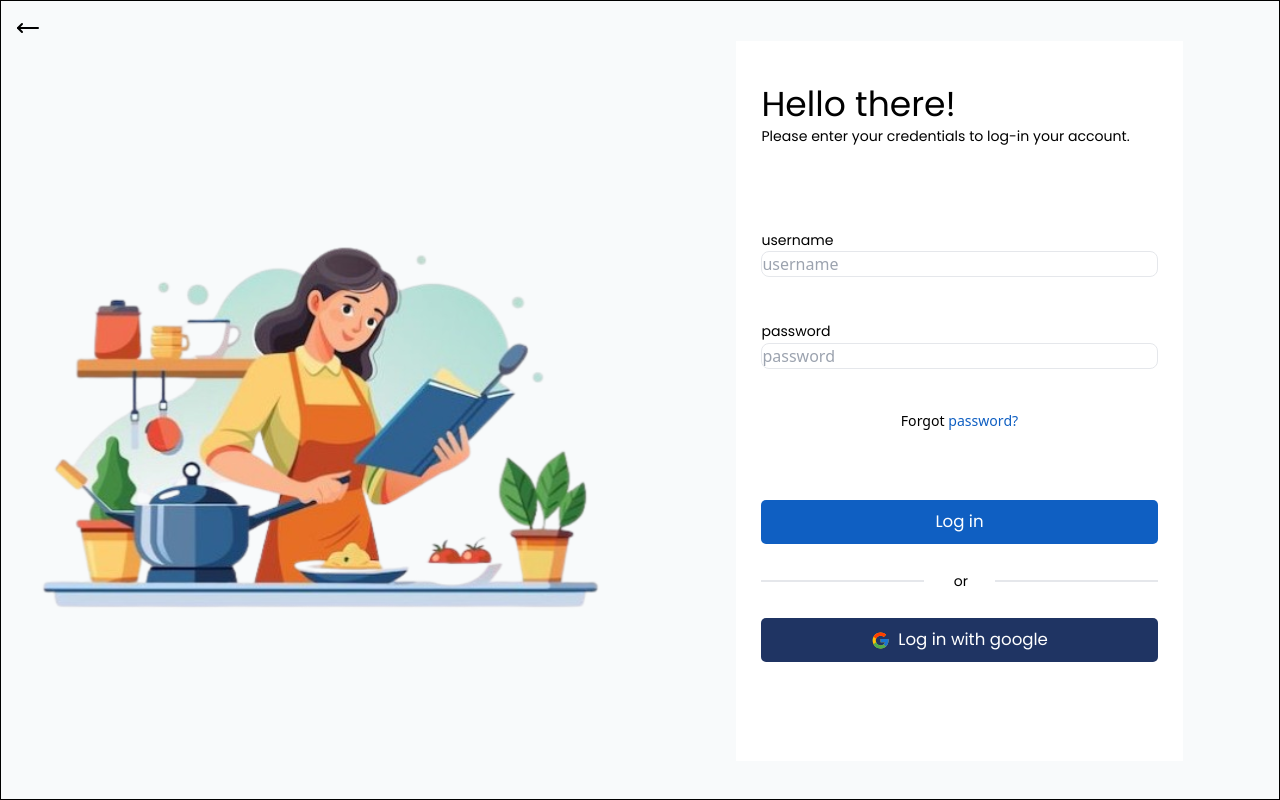
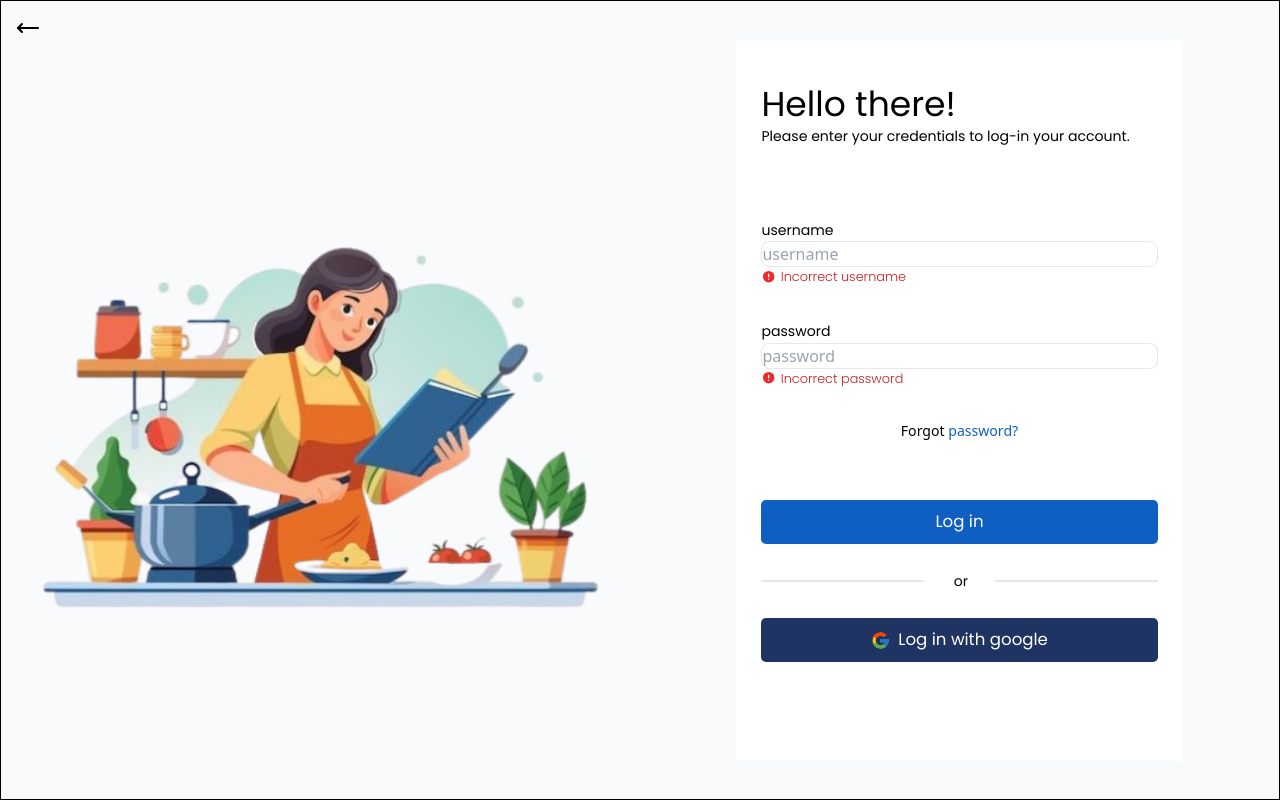
Before and after one commit to Fourthhy/free-lunch-eligibility-check, a React (Vite) app: page /admin_login in a window 1280 px wide. Both pictures are taken after a click on the button "Log in". Built offline with nearby package versions, Linux system fonts and the light colour scheme.

Commit message:
Implementation: Log in sample funcitonality

```diff
--- a/src/pages/admin/AdminLogin.jsx
+++ b/src/pages/admin/AdminLogin.jsx
@@ -1,8 +1,8 @@
 import { TextInput, Label } from "flowbite-react";
 import { useState } from "react"
-import { MoveLeft } from "lucide-react"
+import { MoveLeft, CircleAlert } from "lucide-react"
 import { FcGoogle } from "react-icons/fc";
-import { Link, useNavigate} from "react-router-dom"
+import { Link, useNavigate } from "react-router-dom"
 
 export default function AdminLogin() {
 
@@ -54,11 +54,27 @@ export default function AdminLogin() {
                       <div className="h-[100%] flex flex-col items-start justify-evenly">
                         <div className="w-[100%]">
                           <span className={`font-Poppins text-[1.1vw]`} >username</span>
-                          <TextInput color={isCredentialMatch === false ? `failure` : `grey`} placeholder="username" type="username" value={email} onChange={(e) => {setEmail(e.target.value)}}/>
+                          <TextInput color={isCredentialMatch === false ? `failure` : `grey`} placeholder="username" type="username" value={email} onChange={(e) => { setEmail(e.target.value) }} />
+                          {isCredentialMatch === false ? (
+                            <>
+                              <div className="flex items-center gap-1">
+                                <CircleAlert fill="#ee2b2b" color="#ffffff" className="size-[1.2vw]" />
+                                <span className="text-red-700 text-[1vw] font-Poppins font-light"> Incorrect username</span>
+                              </div>
+                            </>
+                          ) : ""}
                         </div>
                         <div className="w-[100%]">
                           <span className="font-Poppins text-[1.1vw]">password</span>
-                          <TextInput color={isCredentialMatch === false ? `failure` : `grey`} placeholder="password" type="password" value={password} onChange={(e) => {setPassword(e.target.value)}}/>
+                          <TextInput color={isCredentialMatch === false ? `failure` : `grey`} placeholder="password" type="password" value={password} onChange={(e) => { setPassword(e.target.value) }} />
+                          {isCredentialMatch === false ? (
+                            <>
+                              <div className="flex items-center gap-1">
+                                <CircleAlert fill="#ee2b2b" color="#ffffff" className="size-[1.2vw]" />
+                                <span className="text-red-700 text-[1vw] font-Poppins font-light"> Incorrect password</span>
+                              </div>
+                            </>
+                          ) : ""}
                         </div>
                         <div className="w-[100%] flex justify-center items-center">
                           <p className="font-Poppings text-[1.1vw]">
@@ -73,11 +89,11 @@ export default function AdminLogin() {
                       <div className="h-[100%] flex flex-col justify-evenly ">
                         <div>
 
-                            <button className="w-[100%] bg-[#0F5FC2] h-[5.5vh] rounded-[5px]" onClick={() => {HandleCredentialCheck}}>
-                              <span className="font-Poppins text-[1.3vw] text-white">
-                                Log in
-                              </span>
-                            </button>
+                          <button className="w-[100%] bg-[#0F5FC2] h-[5.5vh] rounded-[5px]" onClick={() => { HandleCredentialCheck() }}>
+                            <span className="font-Poppins text-[1.3vw] text-white">
+                              Log in
+                            </span>
+                          </button>
 
                         </div>
                         <div>
```
